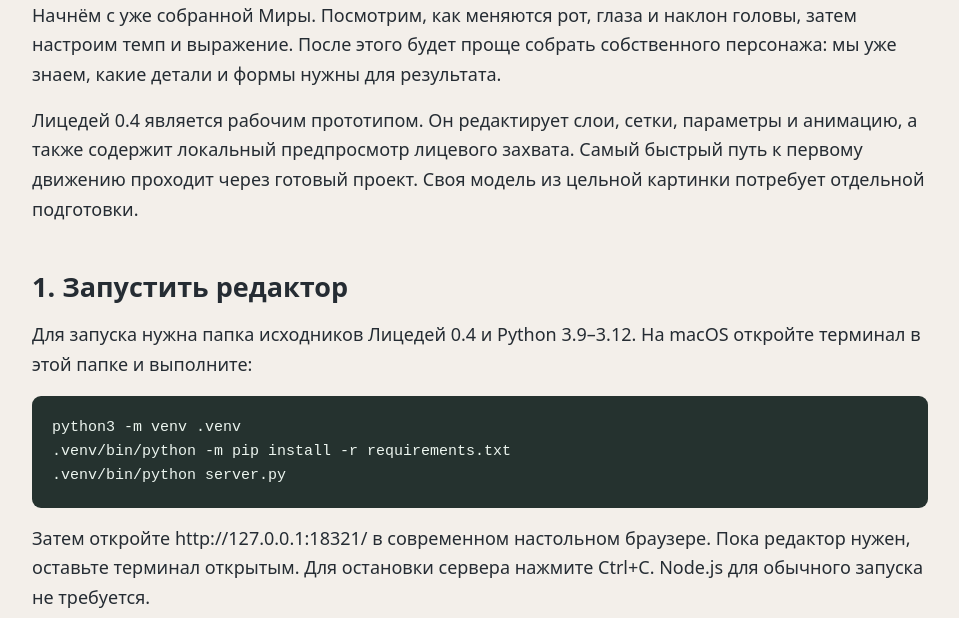
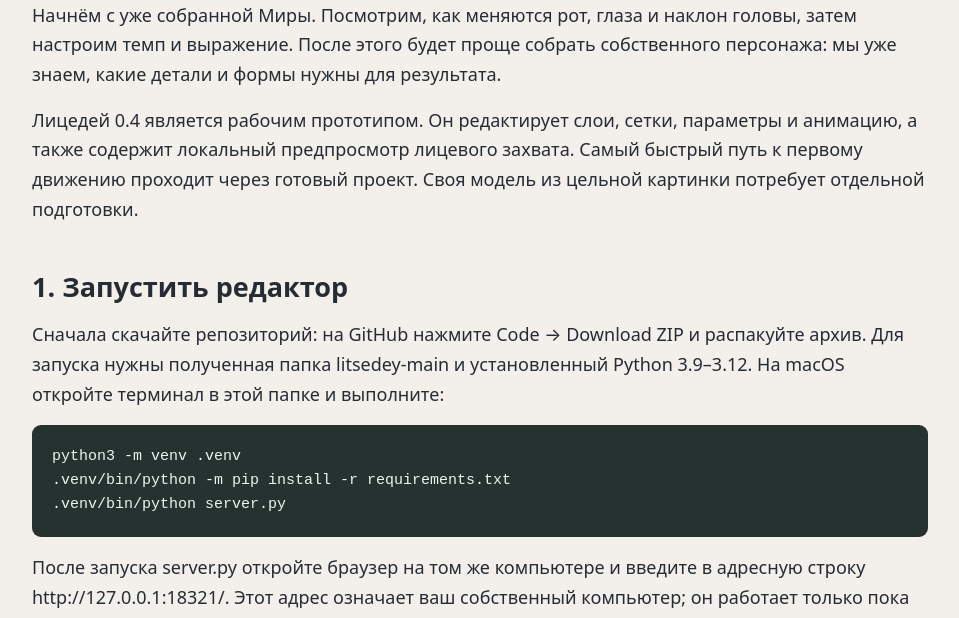
Before and after one commit to RosTGs/litsedey, a plain HTML site: page docs/kadr-setup-guide-ru.html in a window 1280 px wide. Shown: the part 282-900 px from the top of the page, without its empty margins (160-1119 px from the left). Drawn offline with Linux system fonts and the light colour scheme.

Commit message:
Clarify download, local setup and browser access for new users

```diff
--- a/docs/kadr-setup-guide-ru.html
+++ b/docs/kadr-setup-guide-ru.html
@@ -2,11 +2,11 @@
 <p>Начнём с уже собранной Миры. Посмотрим, как меняются рот, глаза и наклон головы, затем настроим темп и выражение. После этого будет проще собрать собственного персонажа: мы уже знаем, какие детали и формы нужны для результата.</p>
 <p>Лицедей 0.4 является рабочим прототипом. Он редактирует слои, сетки, параметры и анимацию, а также содержит локальный предпросмотр лицевого захвата. Самый быстрый путь к первому движению проходит через готовый проект. Своя модель из цельной картинки потребует отдельной подготовки.</p>
 <h2>1. Запустить редактор</h2>
-<p>Для запуска нужна папка исходников Лицедей 0.4 и Python 3.9–3.12. На macOS откройте терминал в этой папке и выполните:</p>
+<p>Сначала скачайте репозиторий: на GitHub нажмите Code → Download ZIP и распакуйте архив. Для запуска нужны полученная папка litsedey-main и установленный Python 3.9–3.12. На macOS откройте терминал в этой папке и выполните:</p>
 <pre><code>python3 -m venv .venv
 .venv/bin/python -m pip install -r requirements.txt
 .venv/bin/python server.py</code></pre>
-<p>Затем откройте http://127.0.0.1:18321/ в современном настольном браузере. Пока редактор нужен, оставьте терминал открытым. Для остановки сервера нажмите Ctrl+C. Node.js для обычного запуска не требуется.</p>
+<p>После запуска server.py откройте браузер на том же компьютере и введите в адресную строку http://127.0.0.1:18321/. Этот адрес означает ваш собственный компьютер; он работает только пока локальный сервер редактора запущен. Это не ссылка на онлайн-демонстрацию. Пока редактор нужен, оставьте терминал открытым. Для остановки сервера нажмите Ctrl+C. Node.js для обычного запуска не требуется.</p>
 <p>После установки зависимостей на macOS можно использовать Start.command. Локальный Лицедей.app использует папку проекта и подготовленное окружение; это ещё не самостоятельный установщик. Полной проверки Windows и Linux пока нет. Если порт 18321 занят, запустите server.py с аргументом --port 18322 и откройте соответствующий адрес.</p>
 <p>В новом рабочем пространстве появляется «Бот · первые движения». Нажмите ▶ под холстом. Бот показывает принцип работы ещё до импорта собственного рисунка.</p>
 <h2>2. Открыть готовую Миру</h2>
```
Also changed, not shown: 3 other files.
